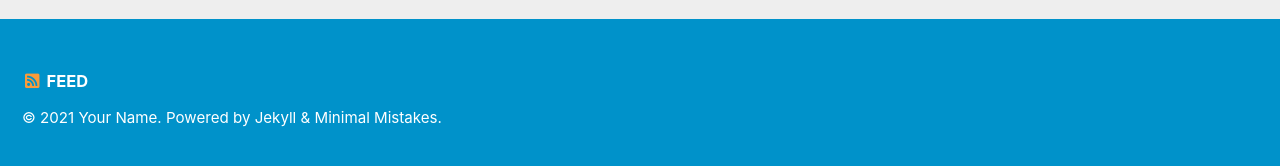
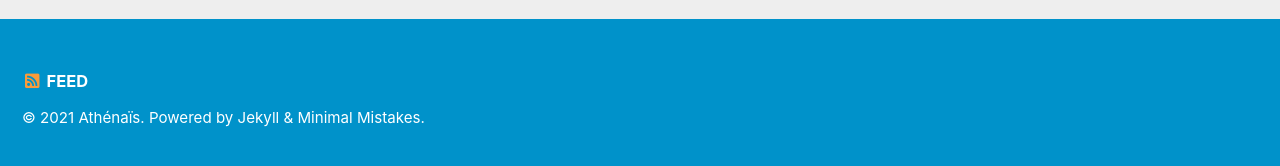
Before and after one commit to AthenaisGautier/FrontiersGP_Bern2022, a Jekyll site: the page built from _pages/about.md, in a window 1280 px wide. Shown: the part 726-892 px from the top of the page. Built offline with Jekyll 4.4.1, drawn with Linux system fonts in a browser that asks for light colours; cached includes are drawn as plain includes.

Commit message:
Update _config.yml

```diff
--- a/_config.yml
+++ b/_config.yml
@@ -19,7 +19,7 @@ locale                   : "en-UK"
 title                    : "Workshop: Current frontiers in Gaussian Processes"
 title_separator          : "-"
 subtitle                 : # site tagline that appears below site title in masthead
-name                     : "Your Name"
+name                     : "Athénaïs"
 description              : "Website of the workshop"
 url                      : "https://athenaisgautier.github.io" # the base hostname & protocol for your site e.g. "https://mmistakes.github.io"
 baseurl                  : "/frontiersGP_Bern2022" # the subpath of your site, e.g. "/blog"
```
